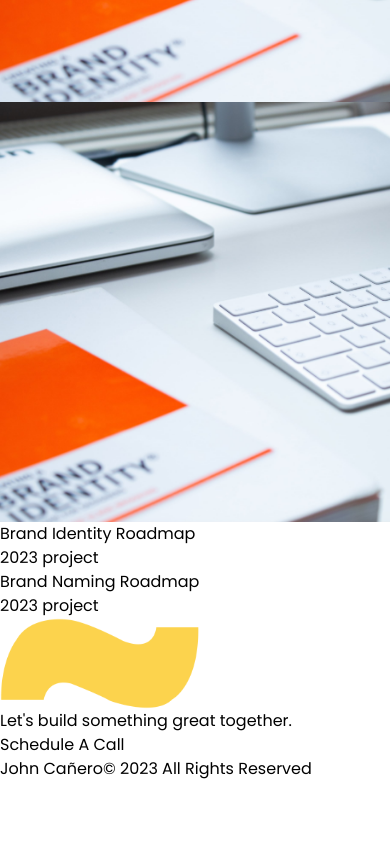
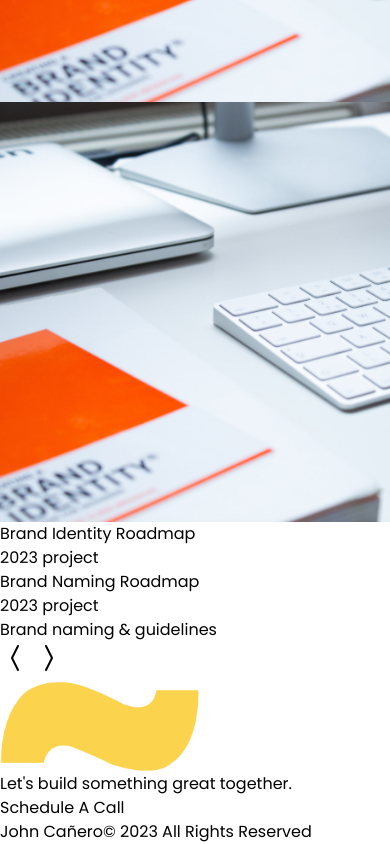
Before and after one commit to johncanero/likha-design-agency, a Next.js app: page / in a window 390 px wide. Shown: the part 4290-5134 px from the top of the page. Before the commit the page ends 5071 px from the top, so only its background shows below. Built offline with nearby package versions, Linux system fonts and the light colour scheme.

Commit message:
Add Mobile Responsive Content

```diff
--- a/components/Slider.tsx
+++ b/components/Slider.tsx
@@ -5,7 +5,7 @@ import Image from 'next/image';
 import { BsChevronCompactLeft } from '@react-icons/all-files/bs/BsChevronCompactLeft';
 import { BsChevronCompactRight } from '@react-icons/all-files/bs/BsChevronCompactRight'
 
-// Desktop Images
+// Desktop
 const carouselItems = [
     {
         title: "Brand naming & guidelines",
@@ -61,7 +61,35 @@ const carouselItemsTablet = [
     },
 ];
 
-// Tablet
+// Mobile
+const carouselItemsMobile = [
+    {
+        title: "Brand naming & guidelines",
+        image: {
+            src: "/images/mobile/image-slide-1.jpg",
+            title: "Brand Naming Roadmap",
+            subtitle: "2023 project",
+        },
+    },
+    {
+        title: "Brand identity & merchandise",
+        image: {
+            src: "/images/mobile/image-slide-2.jpg",
+            title: "Brand Identity Clothing",
+            subtitle: "2023 project",
+        },
+    },
+    {
+        title: "Brand identity & web design",
+        image: {
+            src: "/images/mobile/image-slide-3.jpg",
+            title: "Website Development",
+            subtitle: "2023 project",
+        },
+    },
+];
+
+
 function Slider() {
 
     const [selectedIndex, setSelectedIndex] = useState<number>(0);
@@ -78,7 +106,20 @@ function Slider() {
         setSelectedIndex(newIndex);
     };
 
+    // Tablet
     const selectImageTablet = (offset: number) => {
+        let newIndex = selectedIndex + offset;
+        if (newIndex < 0) {
+            newIndex = carouselItemsTablet.length - 1;
+        } else if (newIndex >= carouselItemsTablet.length) {
+            newIndex = 0;
+        }
+
+        setSelectedIndex(newIndex);
+    };
+
+    // Tablet
+    const selectImageMobile = (offset: number) => {
         let newIndex = selectedIndex + offset;
         if (newIndex < 0) {
             newIndex = carouselItemsTablet.length - 1;
@@ -107,6 +148,7 @@ function Slider() {
                             {carouselItemsTablet[selectedIndex].title}
                         </div>
 
+                        {/* Mobile Carousel */}
 
                         {/* Desktop Icon Arrows */}
                         <div className='hidden mt-2 lg:block'>
@@ -146,7 +188,7 @@ function Slider() {
                                 onClick={() => selectImageTablet(-1)}
                             >
                                 {/* Left Arrpw */}
-                                <div className='absolute p-2 text-2xl text-white rounded-full cursor-pointer group-hover:bloc md:ml-16 bg-black/20'>
+                                <div className='absolute p-2 text-2xl text-white rounded-full cursor-pointer group-hover:bloc md:ml-16 bg-black/20 outline outline-offset-1 outline-amber-300'>
                                     <BsChevronCompactLeft size={32} className='text-amber-300' />
                                 </div>
                             </button>
@@ -158,7 +200,7 @@ function Slider() {
                                 onClick={() => selectImageTablet(1)}
                             >
                                 {/* Right Arrow */}
-                                <div className='absolute p-2 text-2xl text-white rounded-full cursor-pointer md:ml-32 group-hover:block bg-black/20'>
+                                <div className='absolute p-2 text-2xl text-white rounded-full cursor-pointer md:ml-32 group-hover:block bg-black/20 outline outline-offset-1 outline-amber-300'>
                                     <BsChevronCompactRight size={32} className='text-amber-300' />
                                 </div>
                             </button>
@@ -223,11 +265,44 @@ function Slider() {
                             </p>
                         </div>
                     </article>
+                </div>
+            </div>
 
 
+            {/* Mobile */}
+            <div className='block px-6 py-16 bg-stone-800 md:hidden'>
+                <div className='relative text-3xl font-bold leading-10 text-white'>
+                    {carouselItemsTablet[selectedIndex].title}
+                </div>
 
+                {/* Mobile Icon Arrows */}
+                <div className='block md:hidden'>
+                    {/* Icon Arrow Previous */}
+                    <button
+                        type="button"
+                        className=""
+                        onClick={() => selectImageTablet(-1)}
+                    >
+                        {/* Left Arrpw */}
+                        <div className='absolute p-2 text-2xl text-white rounded-full cursor-pointer group-hover:block bg-black/20 outline outline-offset-1 outline-amber-300'>
+                            <BsChevronCompactLeft size={32} className='text-amber-300' />
+                        </div>
+                    </button>
+
+                    {/* Icon Arrow Next */}
+                    <button
+                        type="button"
+                        className=""
+                        onClick={() => selectImageTablet(1)}
+                    >
+                        {/* Right Arrow */}
+                        <div className='absolute p-2 ml-16 text-2xl text-white rounded-full cursor-pointer group-hover:block bg-black/20 outline outline-offset-1 outline-amber-300'>
+                            <BsChevronCompactRight size={32} className='text-amber-300' />
+                        </div>
+                    </button>
                 </div>
             </div>
+
         </section>
     )
 }
```
